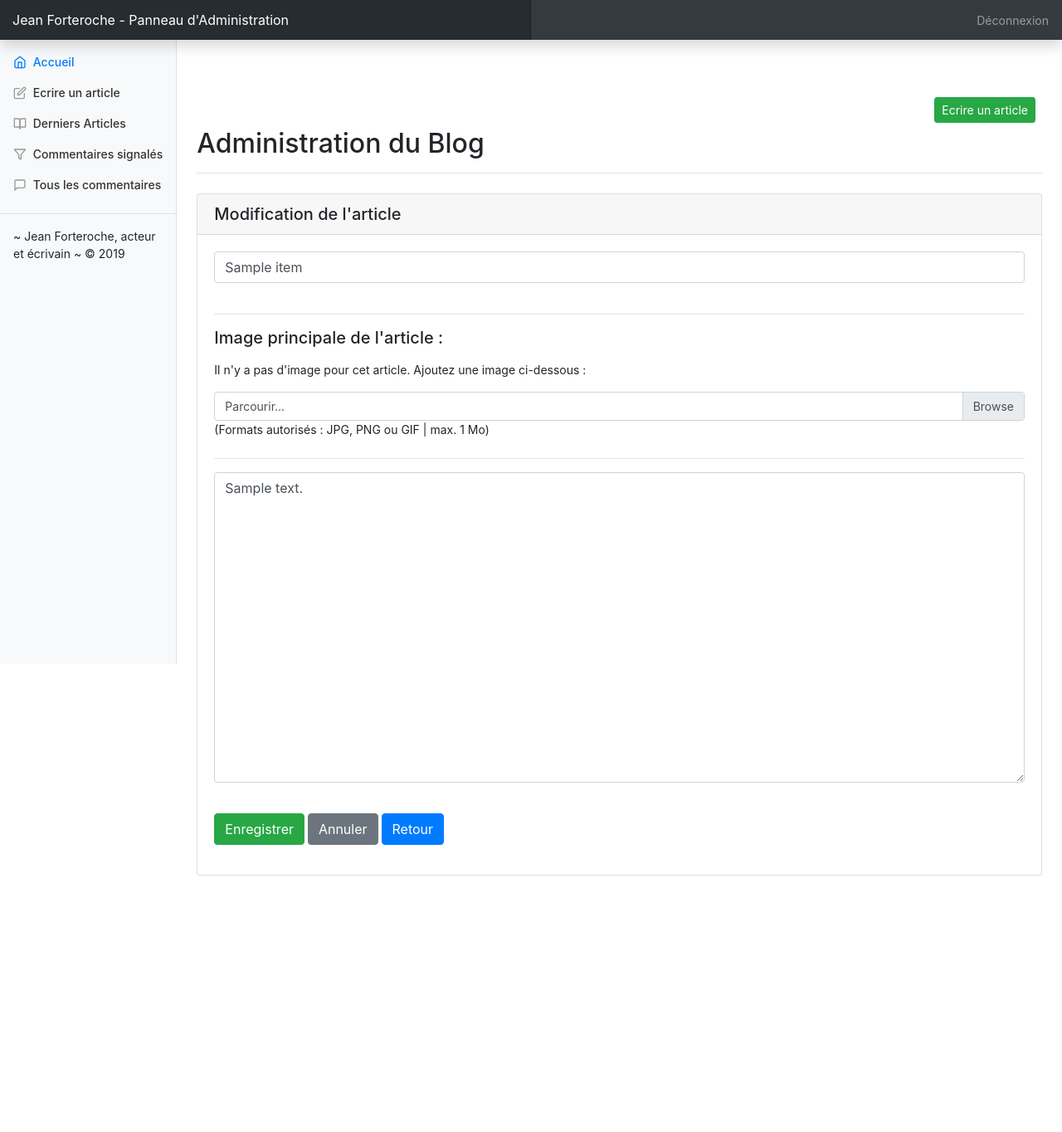
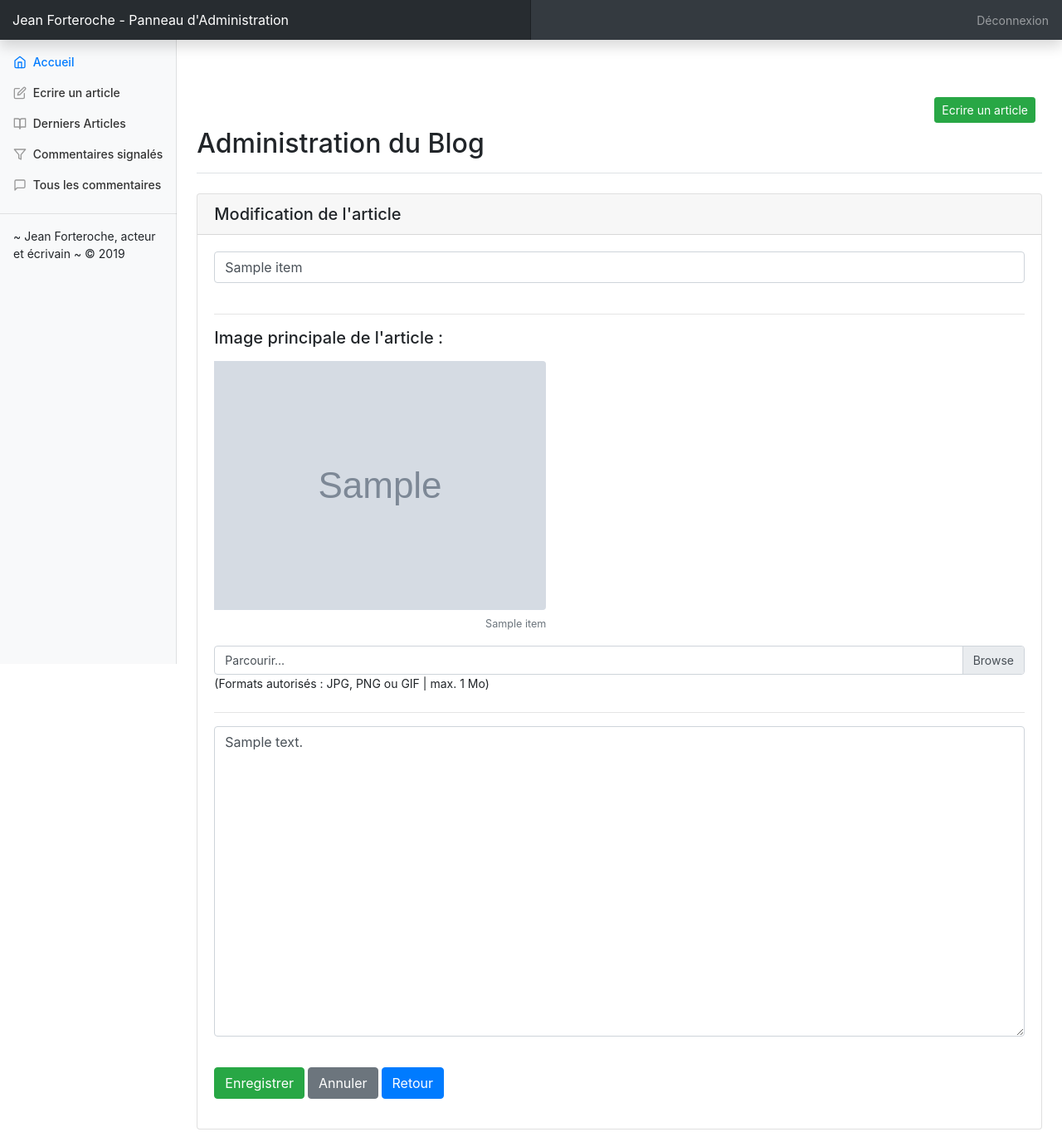
Before and after one commit to sebastienmerour/writerblog, a PHP site: page /writeradmin/index.php?id=1&action=readitem in a window 1280 px wide. Shown: the top 1364 px of the page at 83% size. Run offline with PHP 8.4, Linux system fonts and the light colour scheme; the visitor is signed in with stand-in values (Sample User, id 1); tables that the repository leaves empty or names only in its code hold one stand-in row (values such as "Sample post"); grey boxes marked "Sample" are stand-in pictures; some libraries are stand-ins or nearby versions.

Commit message:
correction de certains occurences de item_image remplacées par image

```diff
--- a/view/backend/item_view.php
+++ b/view/backend/item_view.php
@@ -33,12 +33,12 @@ if (!empty($_SESSION['messages']['itemupdated']))
 								<input class="form-control" id="title" name="title" type="text" placeholder="<?php echo $item['title'];?>" value="<?php echo $item['title'];?>"><br>
 								<hr>
 						 	<label for="itemimage"><h5>Image principale de l'article :</h5></label><br>
-							<?php if (empty($item['item_image'])) {
+							<?php if (empty($item['image'])) {
 									echo '<p>Il n\'y a pas d\'image pour cet article. Ajoutez une image ci-dessous :</p>';
 							} else {
 								?>
 								<figure class="figure">
-								<img src="<?php echo BASE_URL; ?>public/images/item_images/<?php echo htmlspecialchars(strip_tags($item['item_image']));?>" class="figure-img img-fluid rounded-right"
+								<img src="<?php echo BASE_URL; ?>public/images/item_images/<?php echo htmlspecialchars(strip_tags($item['image']));?>" class="figure-img img-fluid rounded-right"
 								alt="<?php echo htmlspecialchars(strip_tags($item['title'])); ?>" title="<?php echo htmlspecialchars(strip_tags($item['title']));?>">
 								<figcaption class="figure-caption text-right"><?php echo htmlspecialchars(strip_tags($item['title'])); ?></figcaption>
 								</figure>
```
